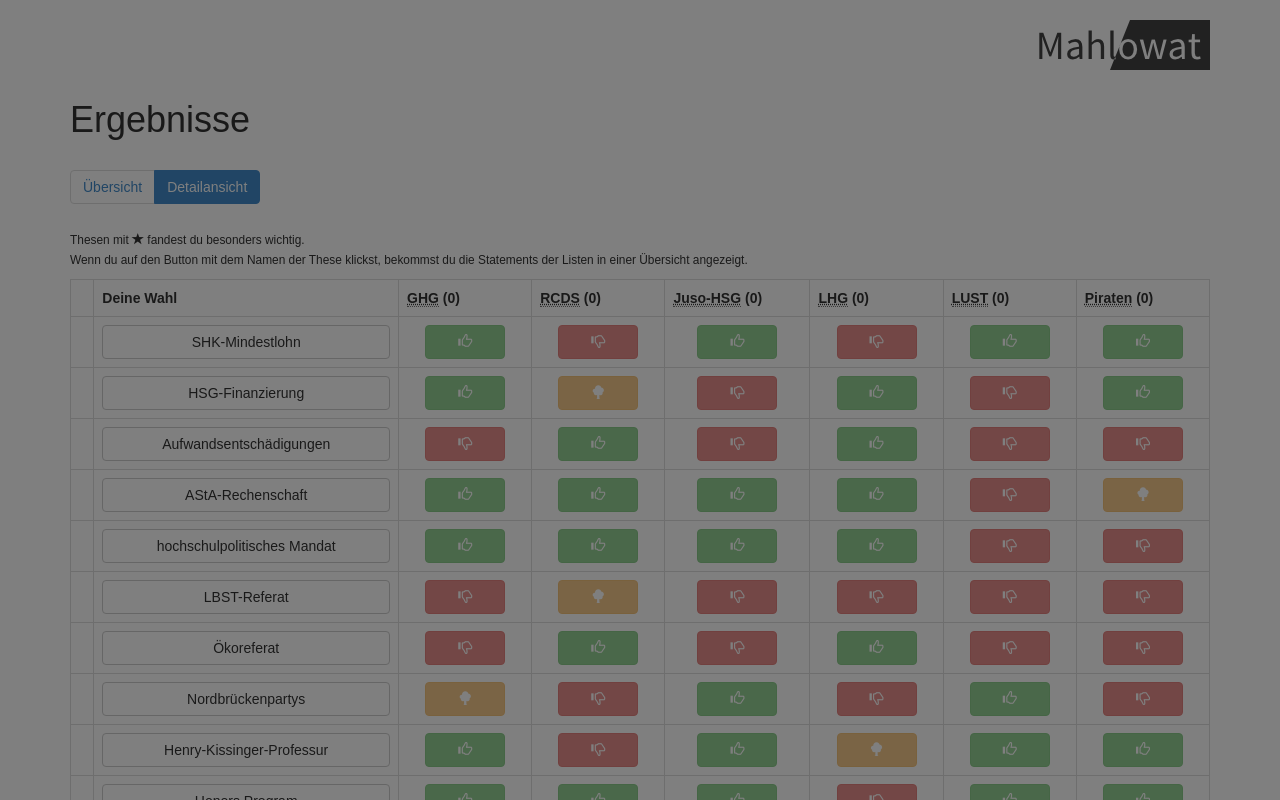
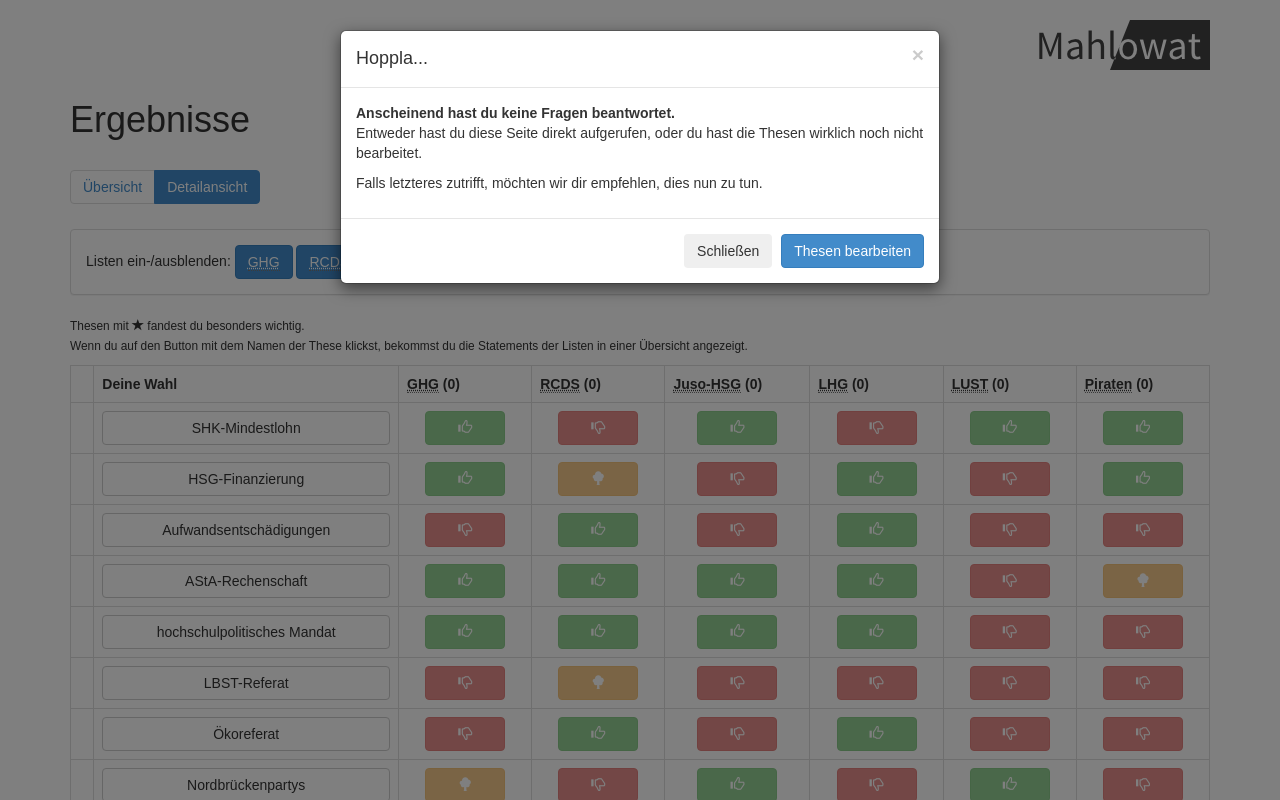
Before and after one commit to rmatschke/-Vot-metro, a PHP site: page /result-table.php in a window 1280 px wide. Run offline with PHP 8.4, Linux system fonts and the light colour scheme.

Commit message:
backup of result-table

```diff
--- a/result-table.php
+++ b/result-table.php
@@ -111,19 +111,23 @@
   <body>
 
   <?php if($warning){ ?>
-      <div id="warning" class="modal hide fade">
+	<div id="warning" class="modal fade" tabindex="-1" role="dialog" aria-labelledby="mySmallModalLabel" aria-hidden="true">
+		<div class="modal-dialog">
+			<div class="modal-content">
 				<div class="modal-header">
-                  <button type="button" class="close" data-dismiss="modal" aria-hidden="true">&times;</button>
-                  <h3>Hoppla...</h3>
+					<button type="button" class="close" data-dismiss="modal"><span aria-hidden="true">&times;</span><span class="sr-only">Close</span></button>
+					<h4 class="modal-title" id="myModalLabel">Hoppla...</h4>
 				</div>
 				<div class="modal-body">
 					<p><strong>Anscheinend hast du keine Fragen beantwortet.</strong><br />
-                  Entweder musst du auf dieser Seite Cookies zulassen, oder du hast die Thesen wirklich noch nicht bearbeitet.</p>
+					Entweder hast du diese Seite direkt aufgerufen, oder du hast die Thesen wirklich noch nicht bearbeitet.</p>
 					<p>Falls letzteres zutrifft, möchten wir dir empfehlen, dies nun zu tun.</p>
 				</div>
 				<div class="modal-footer">
 					<button type="button" class="btn" data-dismiss="modal" aria-hidden="true">Schließen</button>
 					<a href="mahlowat.php" class="btn btn-primary">Thesen bearbeiten</a>
+				</div>
+			</div>
 		</div>
 	</div>
 
@@ -147,6 +151,17 @@
             <li class=""><a href="result-bars.php?ans=<?php echo $answerstring; ?>">Übersicht</a></li>
             <li class="active"><a href="result-table.php?ans=<?php echo $answerstring; ?>">Detailansicht</a></li>
         </ul>
+    <div id="result-table">
+    <div class="panel panel-default">
+	<div class="panel-body">
+		Listen ein-/ausblenden:
+		<?php
+			for($i = 0; $i < sizeof($hsg_array); $i = $i + 1){
+				echo "<button class='btn btn-default btn-primary hsgbtn-{$hsg_array[$i]['name']}' onclick='toggleColumn(\"{$hsg_array[$i]['name']}\")'>{$hsg_array[$i]['name_x']} </button> ";
+			}
+		?>
+	</div>
+    </div>
 
     <p><small>Thesen mit <span class="glyphicon glyphicon-star" title="Sternchen"></span> fandest du besonders wichtig.<br> Wenn du auf den Button mit dem Namen der These klickst, bekommst du die Statements der Listen in einer Übersicht angezeigt.</small></p>
 
@@ -156,7 +171,7 @@
 
 
       for($i = 0; $i < sizeof($hsg_array); $i = $i + 1){
-            echo "<th onclick='toggleColumn(\"{$hsg_array[$i]['name']}\")'>{$hsg_array[$i]['name_x']} (".calculate_points($ans, $hsg_array[$i]['answers'], $emph).")</th>";
+            echo "<th class='hidden-xs hidden-sm hsg-{$hsg_array[$i]['name']}'>{$hsg_array[$i]['name_x']} (".calculate_points($ans, $hsg_array[$i]['answers'], $emph).")</th>";
       }
       echo "</tr>\n";
 
@@ -181,6 +196,7 @@
 
       ?>
      </table>
+     </div>
 
     <hr />
 
@@ -209,7 +225,8 @@
       }
 
       function toggleColumn(hsgname){
-		$('.hsg-'+hsgname).toggle();
+		$('.hsg-'+hsgname).toggle(500);
+		$('.hsgbtn-'+hsgname).toggleClass('btn-primary');
       }
   </script>
 
```
Lines whose indentation alone changed are shown as unchanged.
